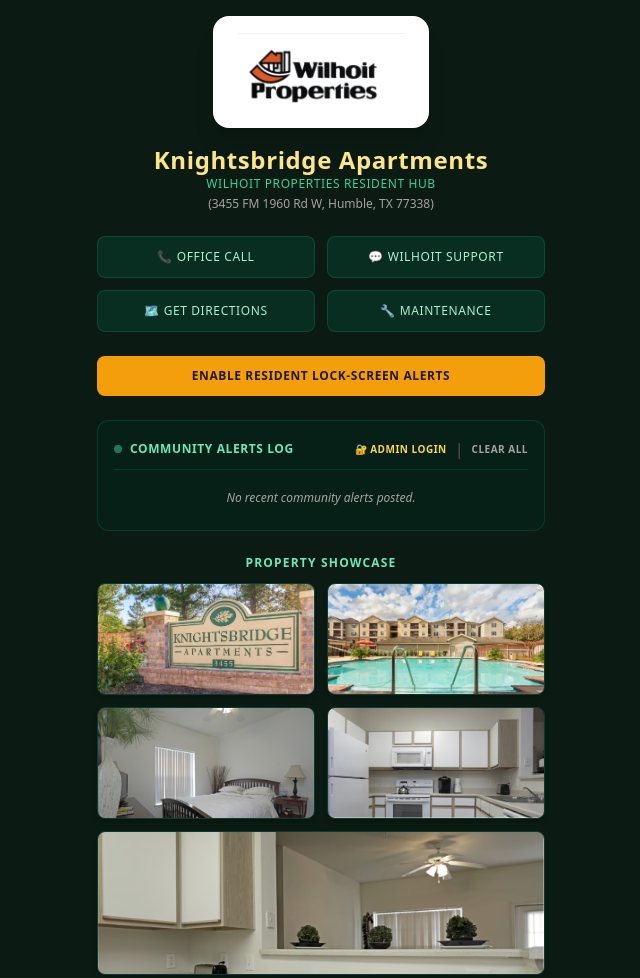
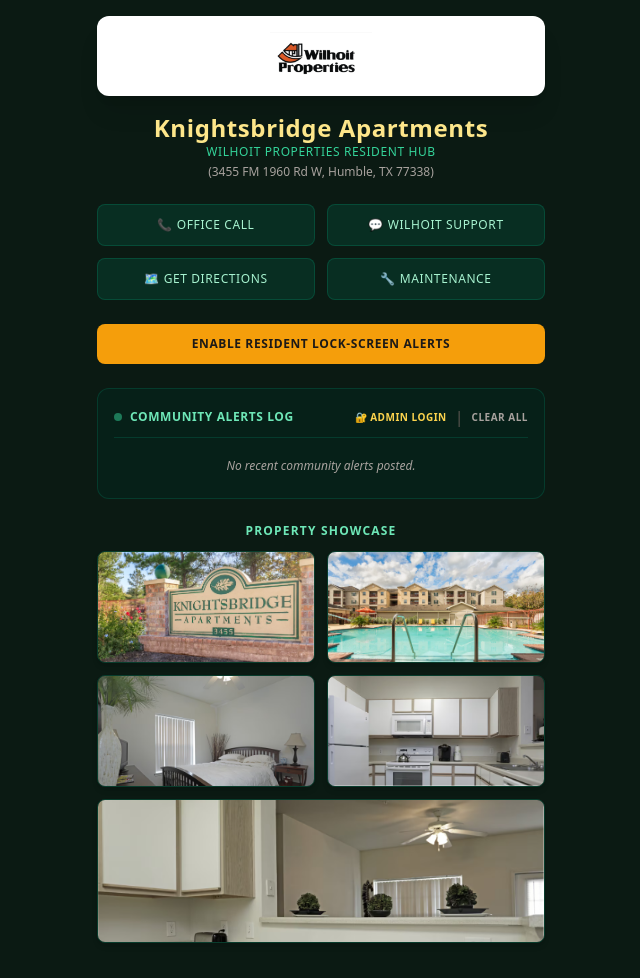
Before and after one commit to juliuslamarjones/quicktap, a plain HTML site: page knightsbridge.html in a window 1280 px wide. Shown: the whole page, without its empty margins (319-959 px from the left). Drawn offline with nearby package versions, Linux system fonts and the light colour scheme.

Commit message:
Make Wilhoit logo white background container span full width edge-to-edge

```diff
--- a/knightsbridge.html
+++ b/knightsbridge.html
@@ -162,9 +162,9 @@
 
     <!-- Branding Header -->
     <div class="flex flex-col items-center text-center space-y-3">
-      <!-- Full-size white wrapper card keeping the logo large and prominent -->
-      <div class="bg-white px-6 py-4 rounded-2xl shadow-xl inline-flex items-center justify-center">
-        <img src="/wilhoit-logo.png" alt="Wilhoit Properties" class="h-20 w-auto object-contain">
+      <!-- Full-width banner box stretching edge-to-edge with the buttons below -->
+      <div class="w-full bg-white py-4 px-6 rounded-xl shadow-xl flex items-center justify-center">
+        <img src="/wilhoit-logo.png" alt="Wilhoit Properties" class="h-12 w-auto object-contain">
       </div>
       <div>
         <h2 class="text-2xl font-black text-amber-200 tracking-wide mt-1">Knightsbridge Apartments</h2>
```
